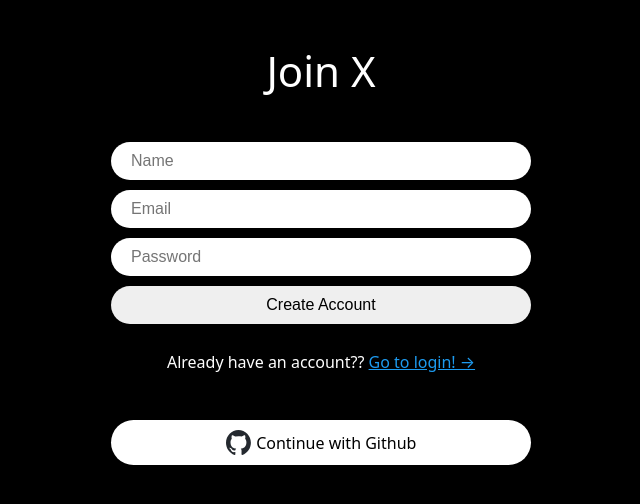
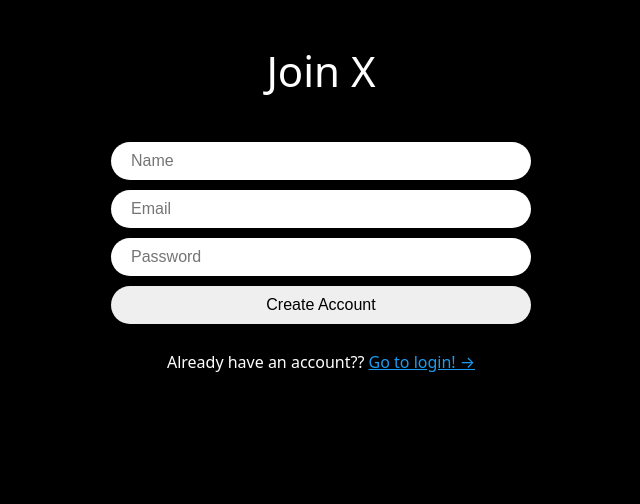
Before and after one commit to M1ngD0ng/twitter_reloaded, a React (Vite) app: page /create-account in a window 1280 px wide. Shown: the top 504 px of the page, without its empty margins (319-959 px from the left). Built offline with nearby package versions, Linux system fonts and the light colour scheme; the HTML template or start-up script is replaced by a standard one.

Commit message:
temporaily remove GitHub login component

```diff
--- a/src/routes/create-account.tsx
+++ b/src/routes/create-account.tsx
@@ -4,7 +4,7 @@
 import { Link, useNavigate } from "react-router-dom";
 import { FirebaseError } from "firebase/app";
 import { Error, Form, Input, Switcher, Title, Wrapper } from "../components/auth-components";
-import GithubButton from "../components/github-btn";
+// import GithubButton from "../components/github-btn";
 
 export default function CreateAccount() {
     const navigate = useNavigate();
@@ -59,7 +59,7 @@
                 Already have an account??{" "}
                 <Link to="/login">Go to login! &rarr;</Link>
             </Switcher>
-            <GithubButton />
         </Wrapper>
     );
 }
+// <GithubButton /> sns 로그인 오류로 잠시 삭제
--- a/src/routes/login.tsx
+++ b/src/routes/login.tsx
@@ -4,7 +4,7 @@
 import { Link, useNavigate } from "react-router-dom";
 import { FirebaseError } from "firebase/app";
 import { signInWithEmailAndPassword } from "firebase/auth";
-import GithubButton from "../components/github-btn";
+// import GithubButton from "../components/github-btn";
 
 
 
@@ -69,7 +69,7 @@
         Don't have an account?{" "}
         <Link to="/create-account">Create one &rarr;</Link>
       </Switcher>
-      <GithubButton />
     </Wrapper>
   );
 }
+// <GithubButton /> sns 로그인 오류로 잠시 삭제
```
